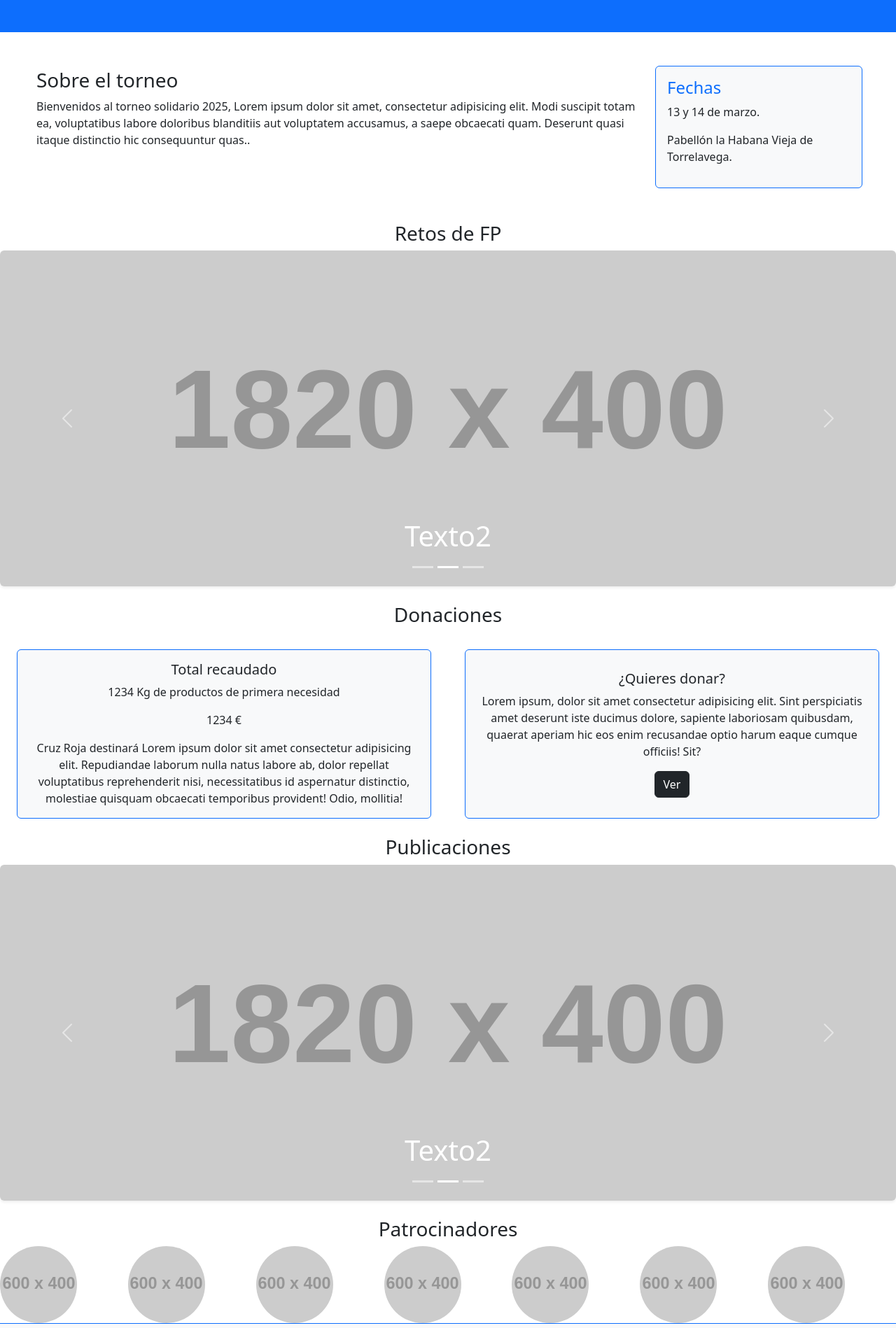
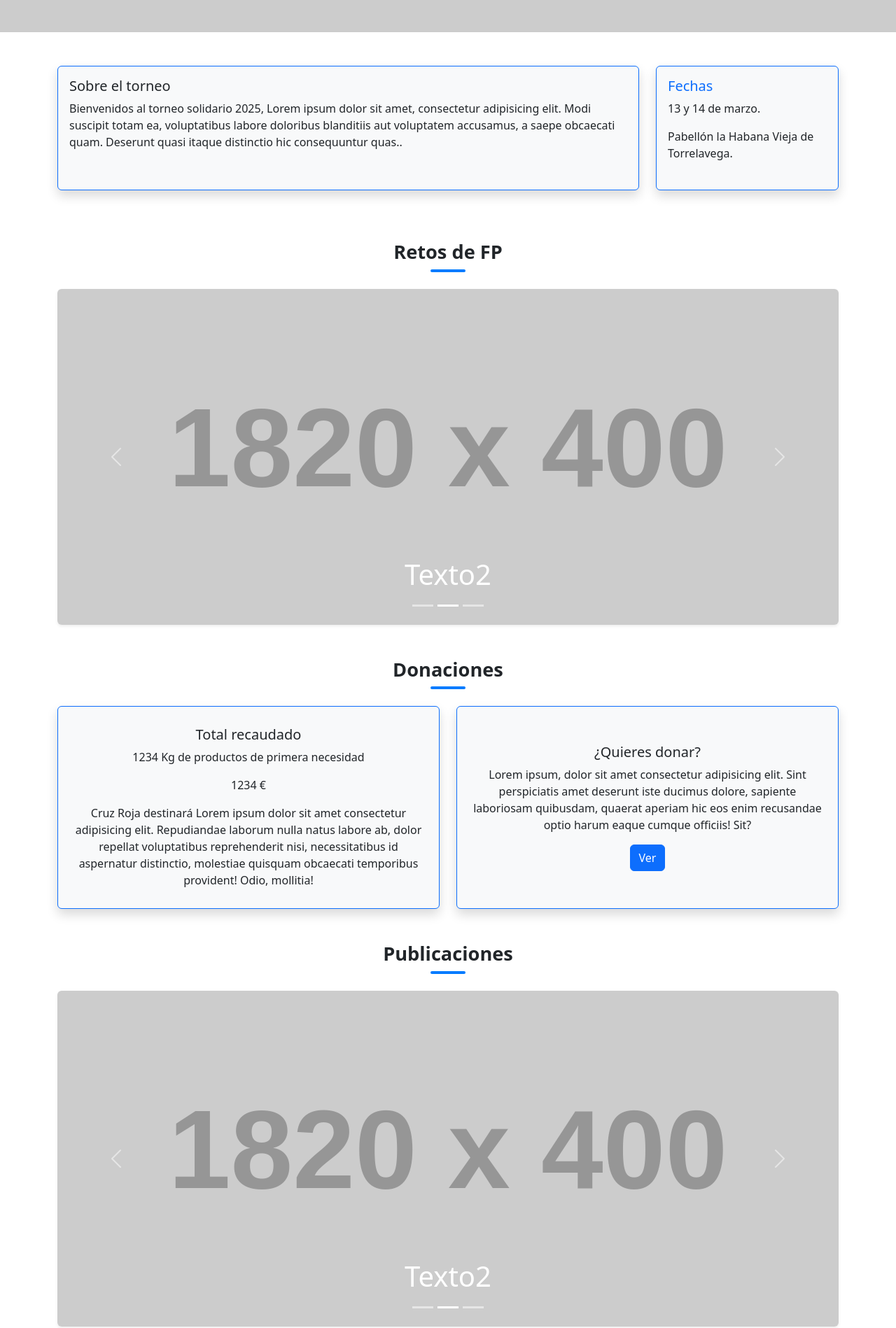
Before and after one commit to Rodroq/Equipo1RetoFrontend, a React (Vite) app: page / in a window 1280 px wide. Shown: the part 346-2244 px from the top of the page at 70% size. Built offline with nearby package versions, Linux system fonts and the light colour scheme.

Commit message:
Diseño página de inicio

```diff
--- a/src/pages/InicioPage.jsx
+++ b/src/pages/InicioPage.jsx
@@ -1,4 +1,4 @@
-import { Button, Card, Image } from "react-bootstrap";
+import { Button, Card, Image, Container, Row, Col } from "react-bootstrap";
 import Carrusel from "../components/Carrusel";
 
 function InicioPage() {
@@ -10,119 +10,90 @@ function InicioPage() {
 
     return (
         <>
-            <section className="row bg-primary p-5 g-0 text-white">
-                <div className="col d-flex flex-column align-items-center justify-content-center">
+            <section className="bg-primary text-white text-center p-5" style={{ backgroundImage: 'url(https://placehold.co/1920x500)', backgroundSize: 'cover' }}>
+                <Container>
+                    <Row className="align-items-center justify-content-center">
+                        <Col>
                             <h1>¡Torneo solidario 2025!</h1>
                             <p>Lorem ipsum dolor sit amet consectetur adipisicing elit. Sed rem error excepturi, nam, vel quisquam labore tenetur necessitatibus nulla culpa quia dolor magnam odit suscipit, quam voluptate reiciendis minima! Sunt..</p>
-                    <Button variant="dark">Ver</Button>
-                </div>
+                            <Button variant="primary">Ver</Button>
+                        </Col>
+                    </Row>
+                </Container>
             </section>
 
-            <section className="row bg-white p-5 g-0">
-                <div className="col-md-8 col-lg-9 p-1">
-                    <h3>Sobre el torneo</h3>
-                    <p>Bienvenidos al torneo solidario 2025, Lorem ipsum dolor sit amet, consectetur adipisicing elit. Modi suscipit totam ea, voluptatibus labore doloribus blanditiis aut voluptatem accusamus, a saepe obcaecati quam. Deserunt quasi itaque distinctio hic consequuntur quas..</p>
-                </div>
-                <div className="col-md-4 col-lg-3 bg-light border border-primary rounded p-3">
-                    <h4 className="text-primary">Fechas</h4>
-                    <p>13 y 14 de marzo.</p>
-                    <p>Pabellón la Habana Vieja de Torrelavega.</p>
-                </div>
-            </section>
+            <Container className="my-5">
+                <Row>
+                    <Col md={8} lg={9} className="mb-4">
+                        <Card className="border-primary bg-light h-100 mb-4 shadow">
+                            <Card.Body>
+                                <Card.Title>Sobre el torneo</Card.Title>
+                                <Card.Text>Bienvenidos al torneo solidario 2025, Lorem ipsum dolor sit amet, consectetur adipisicing elit. Modi suscipit totam ea, voluptatibus labore doloribus blanditiis aut voluptatem accusamus, a saepe obcaecati quam. Deserunt quasi itaque distinctio hic consequuntur quas..</Card.Text>
+                            </Card.Body>
+                        </Card>
+                    </Col>
+                    <Col md={4} lg={3} className="mb-4">
+                        <Card className="border-primary bg-light h-100 mb-4 shadow">
+                            <Card.Body>
+                                <Card.Title className="text-primary">Fechas</Card.Title>
+                                <Card.Text>13 y 14 de marzo.</Card.Text>
+                                <Card.Text>Pabellón la Habana Vieja de Torrelavega.</Card.Text>
+                            </Card.Body>
+                        </Card>
+                    </Col>
+                </Row>
+            </Container>
 
-            <section className="row g-0">
-                <h3 className="text-center">Retos de FP</h3>
+            <Container className="my-5">
+                <h2 className="text-center mb-4 section-titulo">Retos de FP</h2>
                 <Carrusel imagenes={imagenes} />
-            </section>
+            </Container>
 
-            <section className="row g-0 mt-4">
-                <h3 className="text-center">Donaciones</h3>
-                <div className="col p-4">
-                    <Card className="text-center border-primary bg-light h-100">
+            <Container className="my-5">
+                <h2 className="text-center mb-4 section-titulo">Donaciones</h2>
+                <Row>
+                    <Col>
+                        <Card className="text-center border-primary bg-light h-100 mb-4 shadow">
                             <Card.Body className="d-flex flex-column justify-content-center">
                                 <Card.Title>Total recaudado</Card.Title>
-                            <Card.Text>
-                                1234 Kg de productos de primera necesidad
-                            </Card.Text>
-                            <Card.Text>
-                                1234 €
-                            </Card.Text>
-                            <Card.Text>
-                                Cruz Roja destinará Lorem ipsum dolor sit amet consectetur adipisicing elit. Repudiandae laborum nulla natus labore ab, dolor repellat voluptatibus reprehenderit nisi, necessitatibus id aspernatur distinctio, molestiae quisquam obcaecati temporibus provident! Odio, mollitia!
-                            </Card.Text>
+                                <Card.Text>1234 Kg de productos de primera necesidad</Card.Text>
+                                <Card.Text>1234 €</Card.Text>
+                                <Card.Text>Cruz Roja destinará Lorem ipsum dolor sit amet consectetur adipisicing elit. Repudiandae laborum nulla natus labore ab, dolor repellat voluptatibus reprehenderit nisi, necessitatibus id aspernatur distinctio, molestiae quisquam obcaecati temporibus provident! Odio, mollitia!</Card.Text>
                             </Card.Body>
                         </Card>
-                </div>
-                <div className="col p-4">
-                    <Card className="text-center border-primary bg-light h-100">
+                    </Col>
+                    <Col>
+                        <Card className="text-center border-primary bg-light h-100 mb-4 shadow">
                             <Card.Body className="d-flex flex-column justify-content-center">
                                 <Card.Title>¿Quieres donar?</Card.Title>
-                            <Card.Text>
-                                Lorem ipsum, dolor sit amet consectetur adipisicing elit. Sint perspiciatis amet deserunt iste ducimus dolore, sapiente laboriosam quibusdam, quaerat aperiam hic eos enim recusandae optio harum eaque cumque officiis! Sit?
-                            </Card.Text>
-                            <Button variant="dark" title="Ver." className="mx-auto">Ver</Button>
+                                <Card.Text>Lorem ipsum, dolor sit amet consectetur adipisicing elit. Sint perspiciatis amet deserunt iste ducimus dolore, sapiente laboriosam quibusdam, quaerat aperiam hic eos enim recusandae optio harum eaque cumque officiis! Sit?</Card.Text>
+                                <Button variant="primary" title="Ver." className="mx-auto">Ver</Button>
                             </Card.Body>
                         </Card>
-                </div>
-            </section>
+                    </Col>
+                </Row>
+            </Container>
 
-            <section className="row g-0">
-                <h3 className="text-center">Publicaciones</h3>
+            <Container className="my-5">
+                <h2 className="text-center mb-4 section-titulo">Publicaciones</h2>
                 <Carrusel imagenes={imagenes} />
-            </section>
+            </Container>
 
-            <section className="row g-0 mt-4">
-                <h3 className="text-center">Patrocinadores</h3>
-                <div className="col">
+            <Container className="my-5">
+                <h2 className="text-center mb-4 section-titulo">Patrocinadores</h2>
+                <Row className="text-center">
+                    {[...Array(7)].map((_, index) => (
+                        <Col key={index}>
                             <Image
                                 src={"https://placehold.co/600x400/png"}
                                 roundedCircle
                                 style={{ width: "110px", height: "110px", objectFit: "cover" }}
+                                className="mb-3"
                             />
-                </div>
-                <div className="col">
-                    <Image
-                        src={"https://placehold.co/600x400/png"}
-                        roundedCircle
-                        style={{ width: "110px", height: "110px", objectFit: "cover" }}
-                    />
-                </div>
-                <div className="col">
-                    <Image
-                        src={"https://placehold.co/600x400/png"}
-                        roundedCircle
-                        style={{ width: "110px", height: "110px", objectFit: "cover" }}
-                    />
-                </div>
-                <div className="col">
-                    <Image
-                        src={"https://placehold.co/600x400/png"}
-                        roundedCircle
-                        style={{ width: "110px", height: "110px", objectFit: "cover" }}
-                    />
-                </div>
-                <div className="col">
-                    <Image
-                        src={"https://placehold.co/600x400/png"}
-                        roundedCircle
-                        style={{ width: "110px", height: "110px", objectFit: "cover" }}
-                    />
-                </div>
-                <div className="col">
-                    <Image
-                        src={"https://placehold.co/600x400/png"}
-                        roundedCircle
-                        style={{ width: "110px", height: "110px", objectFit: "cover" }}
-                    />
-                </div>
-                <div className="col">
-                    <Image
-                        src={"https://placehold.co/600x400/png"}
-                        roundedCircle
-                        style={{ width: "110px", height: "110px", objectFit: "cover" }}
-                    />
-                </div>
-            </section>
+                        </Col>
+                    ))}
+                </Row>
+            </Container>
         </>
     );
 }
```
Lines whose indentation alone changed are shown as unchanged.
